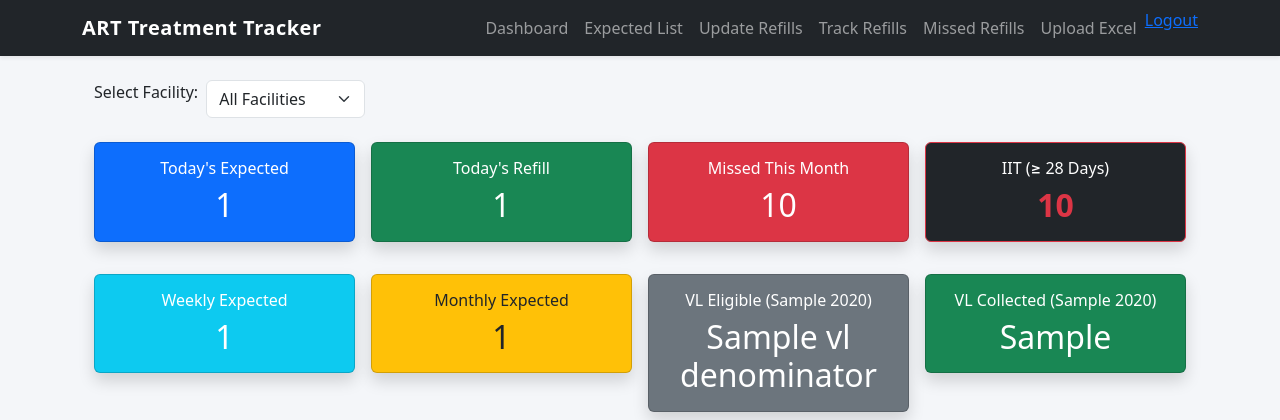
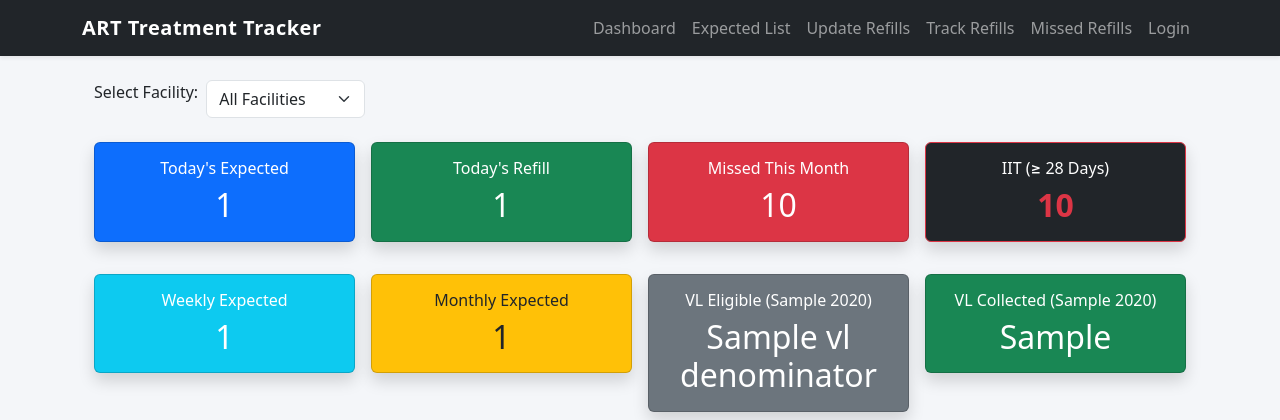
Before and after one commit to sparklweb1988/TreatmentTracker, a Django app: template templates/dashboard.html in a window 1280 px wide. Shown: the top 420 px of the page. Run offline with Django 5.2, Linux system fonts and the light colour scheme; the template is opened without the code that fills it: most values are stand-ins (such as "Sample title", 1, 10 or a date in 2020).

Commit message:
Update base.html

```diff
--- a/templates/base.html
+++ b/templates/base.html
@@ -72,7 +72,6 @@
                         </a>
                     </li>
 
-                    <!-- New Link for Daily Refills -->
                     <li class="nav-item">
                         <a class="nav-link {% if request.resolver_match.url_name == 'daily_refill_list' %}active{% endif %}"
                             href="{% url 'daily_refill_list' %}">
@@ -80,7 +79,6 @@
                         </a>
                     </li>
 
-                    <!-- Track Refills -->
                     <li class="nav-item">
                         <a class="nav-link {% if request.resolver_match.url_name == 'track_refills' %}active{% endif %}"
                             href="{% url 'track_refills' %}">
@@ -88,7 +86,6 @@
                         </a>
                     </li>
 
-                    <!-- Missed Refills -->
                     <li class="nav-item">
                         <a class="nav-link {% if request.resolver_match.url_name == 'missed_refills' %}active{% endif %}"
                             href="{% url 'missed_refills' %}">
@@ -96,14 +93,27 @@
                         </a>
                     </li>
 
-                    <!-- Upload Excel -->
+                    <!-- Upload Excel - only for superusers -->
+                    {% if request.user.is_superuser %}
                     <li class="nav-item">
                         <a class="nav-link {% if request.resolver_match.url_name == 'upload_excel' %}active{% endif %}"
-                            href="{% url 'upload_excel' %}">
+                           href="{% url 'upload_excel' %}">
                             Upload Excel
                         </a>
                     </li>
-                 <li><a href="{% url 'logout'%}">Logout</a></li>
+                    {% endif %}
+
+                    <!-- Login / Logout -->
+                    {% if request.user.is_authenticated %}
+                    <li class="nav-item">
+                        <a class="nav-link" href="{% url 'logout' %}">Logout</a>
+                    </li>
+                    {% else %}
+                    <li class="nav-item">
+                        <a class="nav-link" href="{% url 'login' %}">Login</a>
+                    </li>
+                    {% endif %}
+
                 </ul>
             </div>
         </div>
```
